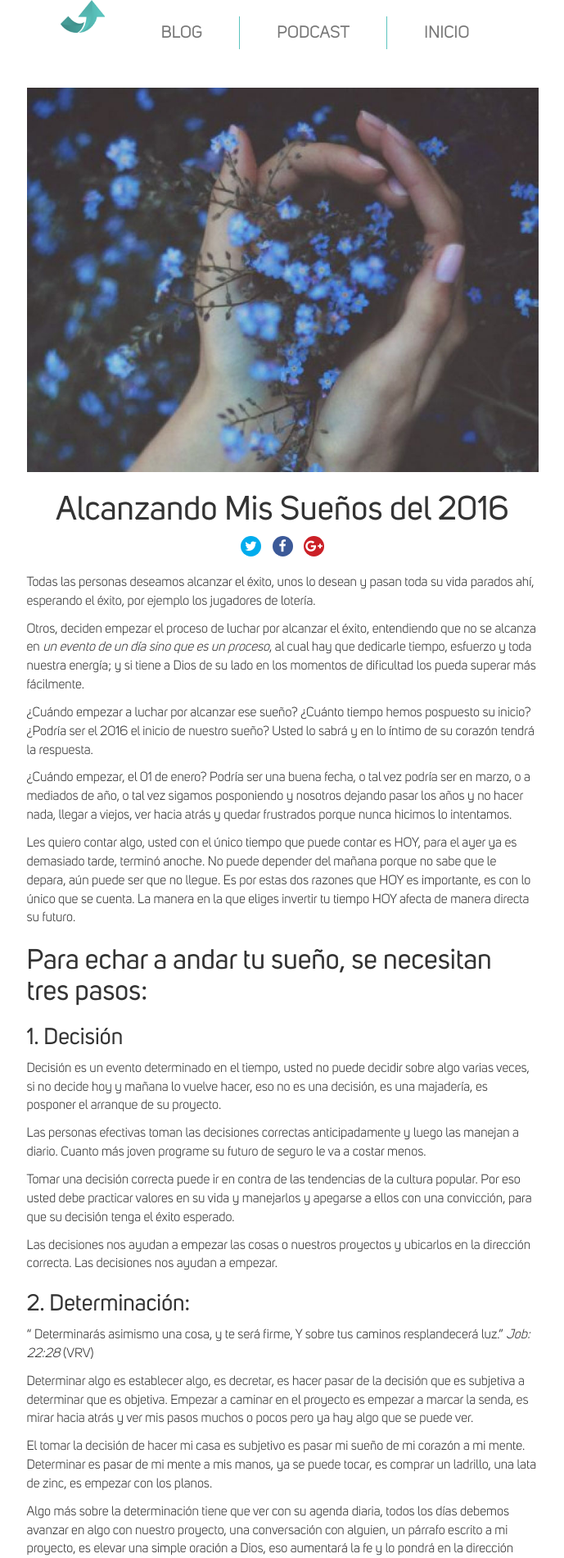
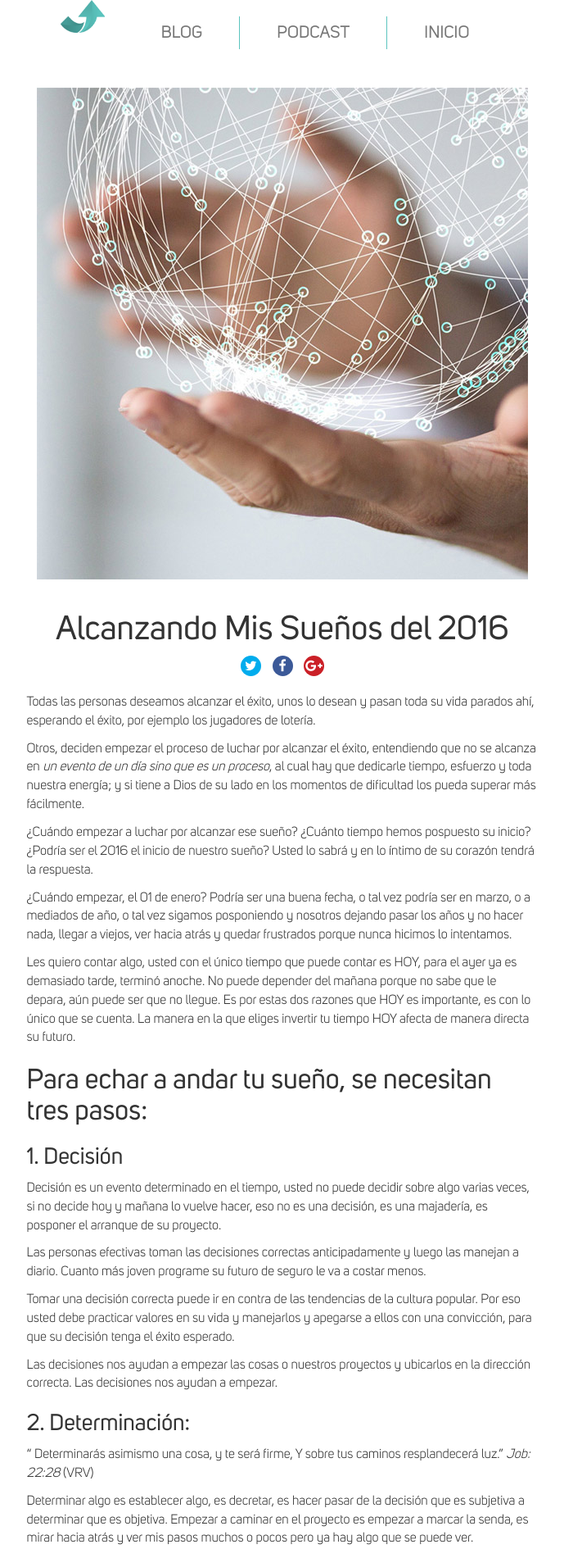
Before and after one commit to guayom/vida-de-dios, a Jekyll site: the page built from _posts/2015-12-01-alcanzando-mis-suenos-del-2016.markdown, in a window 1280 px wide. Shown: the top 1901 px of the page at 82% size, without its empty margins (295-984 px from the left). Built offline with Jekyll 4.4.1, drawn with Linux system fonts in a browser that asks for light colours; nearby versions of some CDN libraries.

Commit message:
Changed images

```diff
--- a/_layouts/post.html
+++ b/_layouts/post.html
@@ -6,7 +6,9 @@ layout: blog
   <div class="row">
   	<div class="col-xs-12 col-md-6 col-md-offset-3">
   		<article class="post-content">
-  			<img src="/images/blog/{{ page.full-image}}" alt="{{ page.title }}" class="img-responsive" />
+        <div class="article-image">
+    			<img src="/images/blog/{{ page.full-image}}" alt="{{ page.title }}" />
+        </div>
   			<h1>{{ page.title }}</h1>
   			{%include share.html%}
 		    {{ content }}
--- a/_posts/2015-11-05-la-actitud-en-la-empresa.markdown
+++ b/_posts/2015-11-05-la-actitud-en-la-empresa.markdown
@@ -4,8 +4,8 @@ title:  "La actitud en la empresa"
 date:   2015-11-05 08:22:03
 categories: blog
 excerpt_separator: <!--more-->
-thumbnail: 2015-11-05-1-th.jpg
-full-image: 2015-11-05-1.jpg
+thumbnail: actitud-en-la-empresa-thumbnail.jpg
+full-image: actitud-en-la-empresa.jpg
 ---
 Soy un convencido que Dios nos equipa a cada uno para ser exitosos. Pero al no tener claro como manejar nuestra actitud, hace que nosotros mismos obstaculicemos proyectos propios, creando limites en la mente, postergando decisiones o, simplemente ponemos la excusa mas común como decir no tengo tiempo o dinero.
 
--- a/_posts/2015-12-01-alcanzando-mis-suenos-del-2016.markdown
+++ b/_posts/2015-12-01-alcanzando-mis-suenos-del-2016.markdown
@@ -4,8 +4,8 @@ title:  "Alcanzando Mis Sueños del 2016"
 date:   2015-12-01 08:22:03
 categories: blog
 excerpt_separator: <!--more-->
-thumbnail: suenos-2016-th.jpg
-full-image: suenos-2016.jpg
+thumbnail: suenos-thumbnail.jpg
+full-image: suenos.jpg
 color: salmon
 ---
 Todas las personas deseamos alcanzar el éxito, unos lo desean y pasan toda su vida parados ahí, esperando el éxito, por ejemplo los jugadores de lotería.
--- a/css/main.scss
+++ b/css/main.scss
@@ -469,9 +469,13 @@ article{
 	h1{
 		text-align: center;
 	}
-
-	img{
-		margin-bottom: 15px;
+	.article-image{
+		text-align: center;
+		img{
+			margin-bottom:15px;
+			display: inline-block;
+			max-width: 100%;
+		}
 	}
 }
 
```
Also changed, not shown: images/blog/actitud-en-la-empresa-thumbnail.jpg (added), images/blog/actitud-en-la-empresa.jpg (added), images/blog/foto-la-paz-th.jpg, images/blog/foto-la-paz.jpg, images/blog/suenos-thumbnail.jpg (added), images/blog/suenos.jpg (added).
